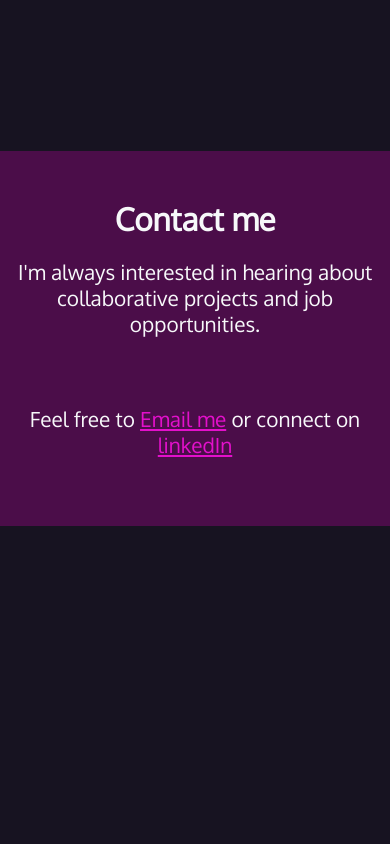
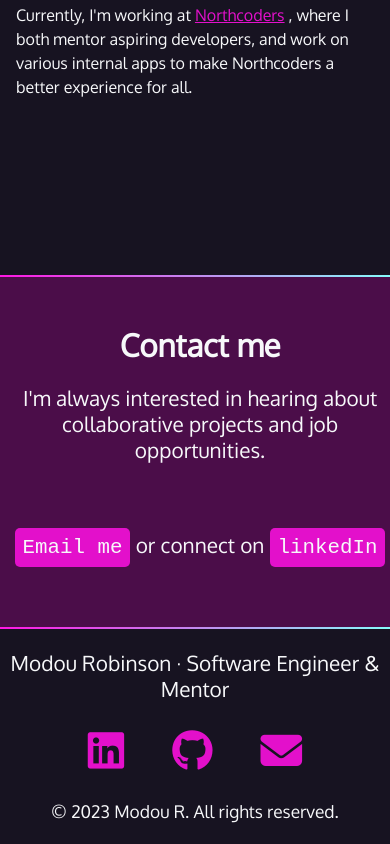
Before and after one commit to Slyose/portfolio, a plain HTML site: page index.html in a window 390 px wide. Shown: the part 680-1524 px from the top of the page. Before the commit the page ends 1206 px from the top, so only its background shows below. Drawn offline with Linux system fonts and the light colour scheme; a web font is replaced by a local one.

Commit message:
Add footer, gradient divs & media queries

```diff
--- a/index.css
+++ b/index.css
@@ -42,12 +42,26 @@ a:hover {
   color: var(--hotmag);
   text-decoration: none;
 }
+/* background color divs */
+.gradient {
+  background: linear-gradient(
+    90deg,
+    rgba(255, 23, 228, 1) 0%,
+    rgba(134, 251, 251, 1) 100%
+  );
+  height: 2px;
+}
+
+.section-plum {
+  background-color: var(--plum);
+}
 
 /* intro styles */
 
 #intro {
-  padding-bottom: 10rem;
-  font-size: 1rem;
+  padding: 4rem 1rem 10rem 1rem;
+  max-width: 1200px;
+  margin: 0 auto;
 }
 
 #intro p {
@@ -75,8 +89,9 @@ a:hover {
 #contact {
   font-size: var(--font-size);
   padding-top: 2rem;
-  padding-bottom: 2rem;
-  background-color: var(--plum);
+  padding-bottom: 1rem;
+
+  width: 400px;
   text-align: center;
   margin: 0 auto;
   padding: 3rem 0;
@@ -137,12 +152,50 @@ nav [class*="fa-solid fa-code"] {
   font-size: 110%;
 }
 
-nav .button {
+.button {
   background-color: var(--magenta);
   padding: 0.5rem;
   border-radius: 5px;
+  font-family: var(--mono);
+  text-decoration: none;
+  color: var(--white);
 }
-nav .button:hover {
+.button:hover {
   color: var(--white);
   background-color: var(--hotmag);
 }
+
+@media (min-width: 850px) {
+  nav {
+    max-width: 1200px;
+    margin: 0 auto;
+  }
+  nav li:first-child {
+    flex-basis: auto;
+    text-align: left;
+    margin-right: auto;
+  }
+}
+
+footer {
+  max-width: 600px;
+  background-color: var(--black);
+  text-align: center;
+  margin: 1em auto;
+}
+
+footer ul {
+  list-style-type: none;
+  padding: 0.5em 0;
+  margin: 0;
+  display: flex;
+  flex-flow: row wrap;
+  justify-content: center; /*applies to horizontal space*/
+  align-items: center; /*applies to vertical space*/
+  gap: 3rem;
+  font-size: 200%;
+}
+
+footer p {
+  margin-top: 0;
+}
--- a/index.html
+++ b/index.html
@@ -19,7 +19,7 @@
     <ul>
       <li>
         <a href="index.html">
-          <i class="fa-solid fa-code" aria-hidden="true"></i> Modou's Portfolio</h1>
+          <i class="fa-solid fa-code" aria-hidden="true"></i>Modou's Portfolio
         </a>
       </li>
       <li><a href="#projects">Projects</a></li>
@@ -56,7 +56,8 @@
       make Northcoders a better experience for all.
     </p>
   </section>
-
+  <div class="gradient"></div>
+  <div class="section-plum">
     <section id="contact">
       <h2>Contact me</h2>
       <p>
@@ -64,11 +65,39 @@
         opportunities.
       </p>
       <p>
-      Feel free to <a href="mailto:modour498@gmail.com">Email me</a> or connect
-      on
-      <a href="https://www.linkedin.com/in/modou-robinson-541388250/"
+        <a href="mailto:modour498@gmail.com" class="button">Email me</a> or
+        connect on
+        <a
+          href="https://www.linkedin.com/in/modou-robinson-541388250/"
+          class="button"
           >linkedIn
         </a>
       </p>
     </section>
+  </div>
+  <div class="gradient"></div>
+  <footer>
+    Modou Robinson &middot; Software Engineer & Mentor
+    <ul>
+      <li>
+        <a href="https://www.linkedin.com/in/modou-robinson-541388250/">
+          <i class="fa-brands fa-linkedin" aria-hidden="true"></i>
+          <span class="sr-only">linkedIn</span>
+        </a>
+      </li>
+      <li>
+        <a href="https://github.com/slyose/"
+          ><i class="fa-brands fa-github" aria-hidden="true"></i>
+          <span class="sr-only">Github</span></a
+        >
+      </li>
+      <li>
+        <a href="mailto:modour498@gmail.com"
+          ><i class="fa-solid fa-envelope" aria-hidden="true"></i>
+          <span class="sr-only">Email</span></a
+        >
+      </li>
+    </ul>
+    <p><small>&copy; 2023 Modou R. All rights reserved.</small></p>
+  </footer>
 </html>
```
Lines whose indentation alone changed are shown as unchanged.
